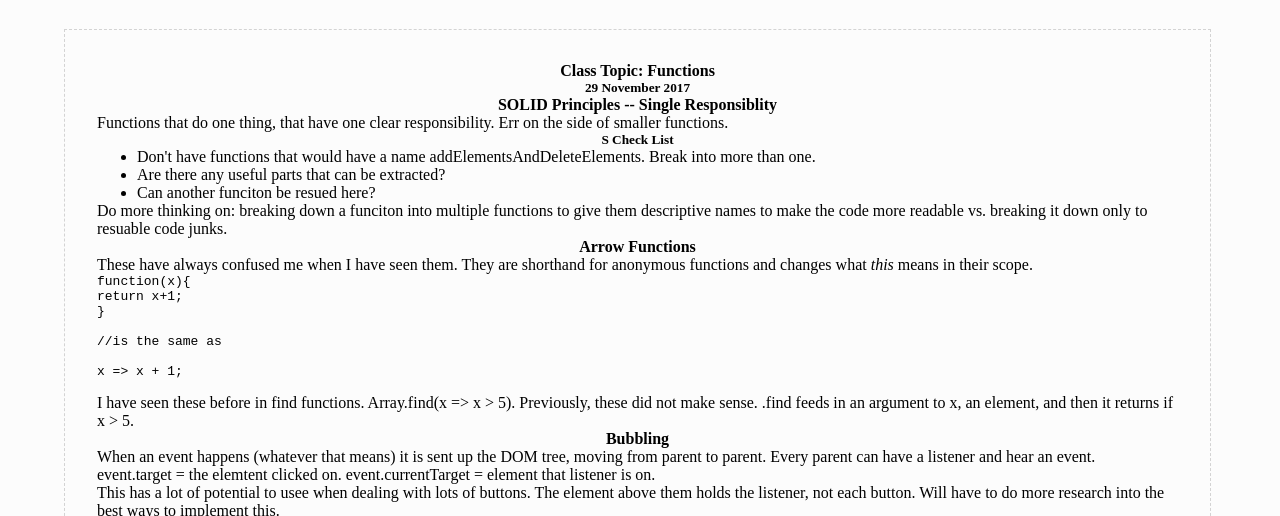
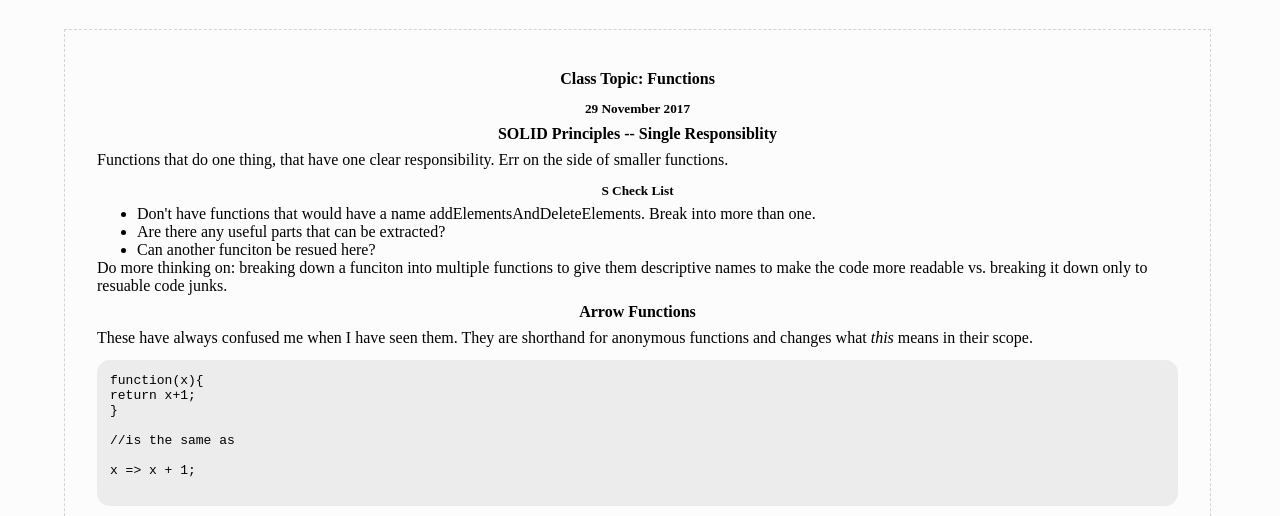
Before and after one commit to TimAConner/timaconner.github.io, a plain HTML site: page blog.html in a window 1280 px wide. Shown: the part 247-763 px from the top of the page. Drawn offline with Linux system fonts and the light colour scheme.

Commit message:
Styled headers and pre.

```diff
--- a/styles/style.css
+++ b/styles/style.css
@@ -74,12 +74,32 @@ Blog
     margin-bottom: 1em;
 }
 .card h4,
+.card h5,
+.card h6 {
+    text-align: center;
+    margin-top: 0.5em;
+    margin-bottom: 0.5em;
+}
+
 .card h5 {
-    text-align: center;
+    margin-top: 1em;
 }
 .card:not(:last-of-type) {
     padding-bottom: 1em;
     border-bottom: 1px dotted black;
+}
+
+pre {
+    white-space: pre-wrap;
+    word-wrap: break-word;
+}
+
+.code {
+    margin-top: 1em;
+    margin-bottom: 1em;
+    background-color: #d3d3d36b;
+    padding: 1em;
+    border-radius: 1em;
 }
 
 /*****************
```
